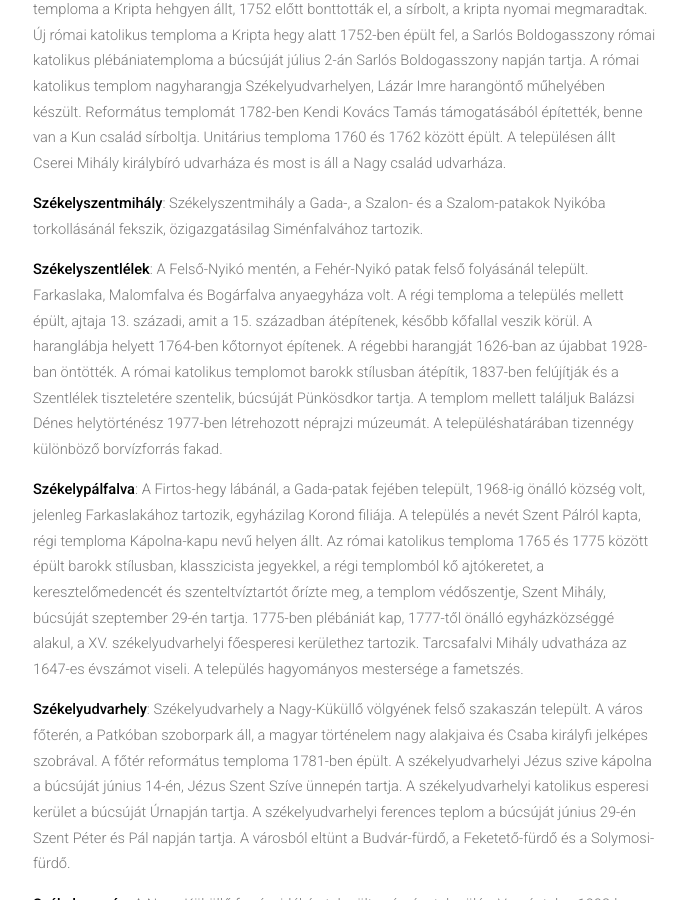
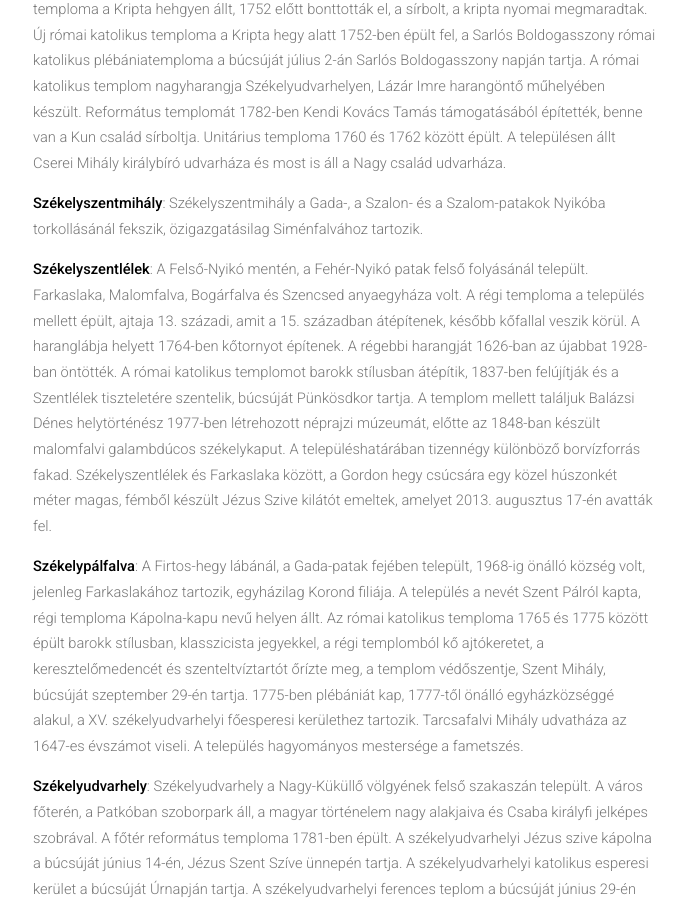
Before and after one commit to siculia/siculia.github.io, a Jekyll site: the page built from siculia-udvarhelyszek.html, in a window 1280 px wide and 900 px high, scrolled down 7981 px. Shown: the whole window, without its empty margins (127-812 px from the left). Built offline with Jekyll 4.4.1, drawn with Linux system fonts in a browser that asks for light colours; nearby versions of some CDN libraries; library files that are not in the unit come from our copies.

Commit message:
Székelyszenetlélek++

```diff
--- a/siculia-udvarhelyszek.html
+++ b/siculia-udvarhelyszek.html
@@ -107,7 +107,7 @@ layout: default
 							<p style="text-align: left;"><b>Székelyszenterzsébet</b>: A Mogyorós patak két oldalán települt, Újszékelyhez tartozik.  A román korból származó templomát, késő gótikus stílusban átépítik, Magyarországi Szent Erzsébet tiszteletére volt szentelve. A középkori templomot a reformátusok 1639-ben veszik bírtokba, 1662-ben véglegesen nekik ítélik, 1870-ben lebontják, helyére 1870 és 1872 között református templomot építenek. A református templom keleti részében a padlózat alatt van a régi templomból megmaradt középkori kripta. A középkori templomhoz épített torony 1785-ben készült el, új nagyharangját 1921-ben öntik. A településen állt Eössi udvarház nyomtalanul eltűnt, a 18–19. századi Kemény udvarház 1997-ben romba dőlt. A református templomkertben 2006-ban felavatják Magyarországi Szent Erzsébet egészalakos szobrát.</p>
 							<p style="text-align: left;"><b>Székelykál</b>: A Káli-patak völgyében települt, közigazgatásilag Nagyernyéhez tartozik. középkori temploma a Kripta hehgyen állt, 1752 előtt bonttották el, a sírbolt, a kripta nyomai megmaradtak. Új római katolikus temploma a Kripta hegy alatt 1752-ben épült fel, a Sarlós Boldogasszony római katolikus plébániatemploma a búcsúját július 2-án Sarlós Boldogasszony napján tartja. A római katolikus templom nagyharangja Székelyudvarhelyen, Lázár Imre harangöntő műhelyében készült. Református templomát 1782-ben Kendi Kovács Tamás támogatásából építették, benne van a Kun család sírboltja. Unitárius temploma 1760 és 1762 között épült. A településen állt Cserei Mihály királybíró udvarháza és most is áll a Nagy család udvarháza.</p>
 							<p style="text-align: left;"><b>Székelyszentmihály</b>: Székelyszentmihály a Gada-, a Szalon- és a Szalom-patakok Nyikóba torkollásánál fekszik, özigazgatásilag Siménfalvához tartozik.</p>
-							<p style="text-align: left;"><b>Székelyszentlélek</b>: A Felső-Nyikó mentén, a Fehér-Nyikó patak felső folyásánál települt. Farkaslaka, Malomfalva és Bogárfalva anyaegyháza volt. A régi temploma a település mellett épült, ajtaja 13. századi, amit a 15. században átépítenek, később kőfallal veszik körül. A haranglábja helyett 1764-ben kőtornyot építenek. A régebbi harangját 1626-ban az újabbat 1928-ban öntötték. A római katolikus templomot barokk stílusban átépítik, 1837-ben felújítják és a Szentlélek tiszteletére szentelik, búcsúját Pünkösdkor tartja. A templom mellett találjuk Balázsi Dénes helytörténész 1977-ben létrehozott néprajzi múzeumát. A településhatárában tizennégy különböző borvízforrás fakad.</p>
+							<p style="text-align: left;"><b>Székelyszentlélek</b>: A Felső-Nyikó mentén, a Fehér-Nyikó patak felső folyásánál települt. Farkaslaka, Malomfalva, Bogárfalva és Szencsed anyaegyháza volt. A régi temploma a település mellett épült, ajtaja 13. századi, amit a 15. században átépítenek, később kőfallal veszik körül. A haranglábja helyett 1764-ben kőtornyot építenek. A régebbi harangját 1626-ban az újabbat 1928-ban öntötték. A római katolikus templomot barokk stílusban átépítik, 1837-ben felújítják és a Szentlélek tiszteletére szentelik, búcsúját Pünkösdkor tartja. A templom mellett találjuk Balázsi Dénes helytörténész 1977-ben létrehozott néprajzi múzeumát, előtte az 1848-ban készült malomfalvi galambdúcos székelykaput. A településhatárában tizennégy különböző borvízforrás fakad. Székelyszentlélek és Farkaslaka között, a Gordon hegy csúcsára egy közel húszonkét méter magas, fémből készült Jézus Szive kilátót emeltek, amelyet 2013. augusztus 17-én avatták fel.</p>
 							<p style="text-align: left;"><b>Székelypálfalva</b>: A Firtos-hegy lábánál, a Gada-patak fejében települt, 1968-ig önálló község volt, jelenleg Farkaslakához tartozik, egyházilag Korond filiája. A település a nevét Szent Pálról kapta, régi temploma Kápolna-kapu nevű helyen állt. Az római katolikus temploma 1765 és 1775 között épült barokk stílusban, klasszicista jegyekkel, a régi templomból kő ajtókeretet, a keresztelőmedencét és szenteltvíztartót őrízte meg, a templom védő­szent­je, Szent Mihály, búcsúját szeptember 29-én tartja. 1775-ben plébániát kap, 1777-től önálló egyházközséggé alakul, a XV. székelyudvarhelyi főesperesi kerülethez tartozik. Tarcsafalvi Mihály udvatháza az 1647-es évszámot viseli. A település hagyományos mestersége a fametszés. </p>
 							<p style="text-align: left;"><b>Székelyudvarhely</b>: Székelyudvarhely a Nagy-Küküllő völgyének felső szakaszán települt. A város főterén, a Patkóban szoborpark áll, a magyar történelem nagy alakjaiva és Csaba királyfi jelképes szobrával. A főtér református temploma 1781-ben épült. A székelyudvarhelyi Jézus szive kápolna a búcsúját június 14-én, Jézus Szent Szíve ünnepén tartja. A székelyudvarhelyi katolikus esperesi kerület a búcsúját Úrnapján tartja. A székelyudvarhelyi ferences teplom a búcsúját június 29-én Szent Péter és Pál napján tartja. A városból eltünt a Budvár-fürdő, a Feketető-fürdő és a Solymosi-fürdő.</p>
 							<p style="text-align: left;"><b>Székelyvarság</b>: A Nagy-Küküllő forrásvidékén települt szórványtelepülés, Varságtelep 1902-ben lesz önálló plébánia, 1907-ben válik el Oroszhegy községtől és válik önálló községgé, a központja 1908-tól viseli a Székelyvarság nevet, részei Varságtisztása, Bolygóbükke, For­rás­kö­ze, Sólyom­kő­pataka, Nagy­kút­pa­ta­ka, Bagzos és Küküllőtelep. Római katolikus temploma 1902–1904 között Majláth Gusztáv Károly gyulafehérvári püspök támogatásából épült, a búcsúját június 29-én, Szent Péter és Pál napján tartja.  A település 2001 és 2003 között ravatalozó kápolnát épít, plébániája 2008-ban épül fel, a XV. székelyudvarhelyi főesperesi kerülethez tartozik. A teplom tornyát 1949-ben vihar veri, az eredeti tornyot 2016-ban állítják helyre. Székelyvarság központjától 3-4 kilométerre találjuk a két lépcsős Csorgókő-vízesést, ettől örszáz méterre van a Jézus-kútja forrás. A település határában emelkedett a Tartód vára. Híres a zsindelykészítéséről.</p>
```
